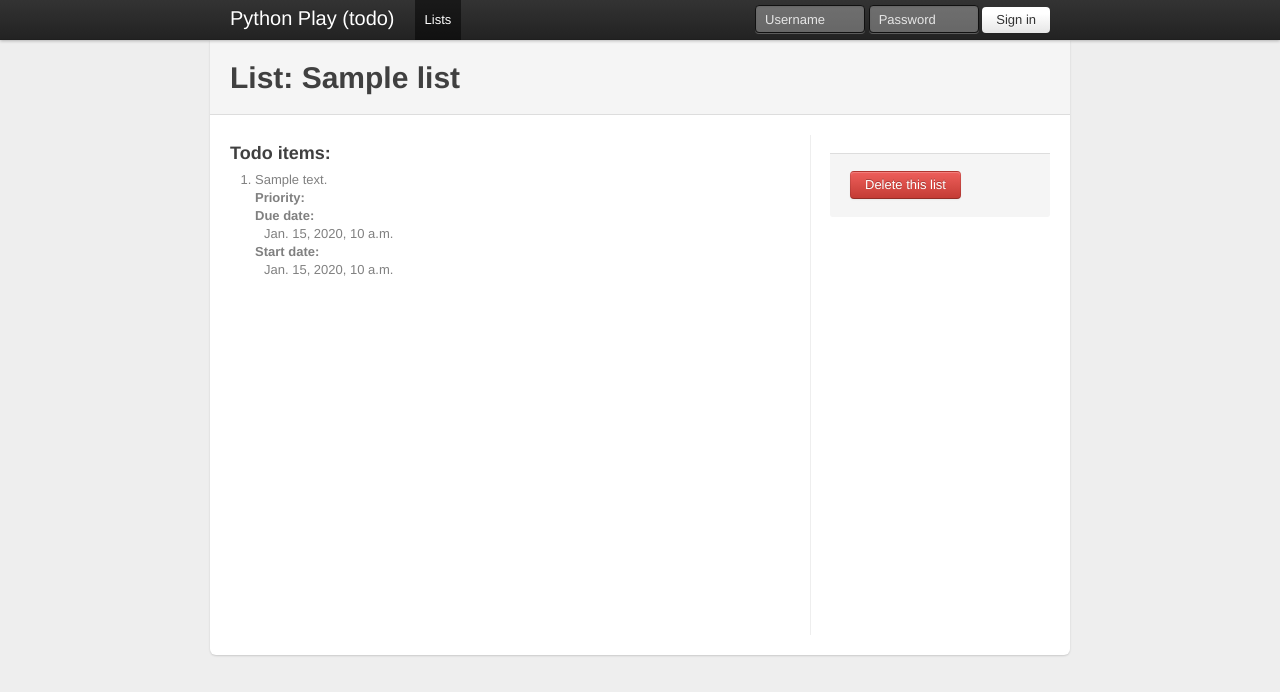
After one commit to mtoader/python-play, a Django app: template todo/templates/todo/list.html in a window 1280 px wide. The commit adds this page. Shown: the top 692 px of the page. Run offline with Django 3.2, Linux system fonts and the light colour scheme; the template is opened without the code that fills it: most values are stand-ins (such as "Sample title", 1, 10 or a date in 2020); some libraries are stand-ins or nearby versions.

Commit message:
Added list display and implemented list deletion

```diff
--- a/templates/layout/base.html
+++ b/templates/layout/base.html
@@ -69,9 +69,10 @@
     <script src="https://ajax.googleapis.com/ajax/libs/jquery/1.6.4/jquery.min.js"></script>
 {#    <script src="http://autobahn.tablesorter.com/jquery.tablesorter.min.js"></script>#}
     <script src="{{ STATIC_URL }}js/bootstrap-dropdown.js"></script>
+    <script src="{{ STATIC_URL }}js/bootstrap-tabs.js"></script>
 {#    <script src="{{ STATIC_URL }}js/bootstrap-twipsy.js"></script>#}
 {#    <script src="{{ STATIC_URL }}js/bootstrap-scrollspy.js"></script>#}
-    <script src="{{ STATIC_URL }}js/application.js"></script>
+{#    <script src="{{ STATIC_URL }}js/application.js"></script>#}
 
     <!-- Le fav and touch icons -->
     <link rel="shortcut icon" href="images/favicon.ico">
@@ -86,6 +87,11 @@
       <div class="fill">
         <div class="container">
           <a class="brand" href="/">Python Play (todo)</a>
+            <ul class="nav">
+                <li class="active">
+                    <a href="/lists">Lists</a>
+                </li>
+            </ul>
             {% include 'layout/user_box.html' %}
         </div>
       </div>
--- /dev/null
+++ b/todo/forms.py
@@ -0,0 +1,5 @@
+from django import forms
+from django.core.validators import RegexValidator
+
+class DeleteListForm(forms.Form):
+   id = forms.CharField(max_length=128, min_length=1, required=True, validators=[RegexValidator(r'^\d+$')])
--- a/todo/models.py
+++ b/todo/models.py
@@ -29,5 +29,6 @@ class Item(models.Model):
     def __unicode__(self):
         return self.text
 
+
     class Meta:
         order_with_respect_to = 'list'
--- /dev/null
+++ b/todo/templates/todo/list.html
@@ -0,0 +1,70 @@
+{% extends 'layout/base.html' %}
+
+{% block header %}
+    <h1>List: {{ list.name }}</h1>
+{% endblock %}
+
+{% block main_content %}
+    <style type="text/css">
+        .due-on {
+            /*font-size: */
+        }
+
+        .item .text.completed {
+            text-decoration: line-through;
+        }
+
+    </style>
+    <h3>Todo items:</h3>
+    <ol>
+    {% for item in items %}
+        <li class="item">
+            {% if item.completed %}
+            <div class="text completed">{{ item.text }}</div>
+            {% else %}
+            <div class="text ">{{ item.text }}</div>
+            {% endif %}
+
+            {% if item.priority or item.due_on or item.started_on %}
+                <dl>
+                    {% if item.priority %}
+                        <dt>Priority:</dt>
+                        <dd>
+                        {% if item.priority == 'A' %}
+                            <span class="label important">{{ item.priority }}</span>
+                        {% endif %}
+                        {% if item.priority == 'B' %}
+                            <span class="label warning">{{ item.priority }}</span>
+                        {% endif %}
+                        {% if item.priority == 'C' %}
+                            <span class="label notice">{{ item.priority }}</span>
+                        {% endif %}
+                        </dd>
+                    {% endif %}
+
+                    {% if item.due_on %}
+                        <dt>Due date:</dt>
+                        <dd><span class="small due-on">{{ item.due_on }}</span></dd>
+                    {% endif %}
+
+                    {% if item.started_on %}
+                        <dt>Start date:</dt>
+                        <dd><span class="small due-on">{{ item.started_on }}</span></dd>
+                    {% endif %}
+                </dl>
+            {% endif %}
+        </li>
+    {% endfor %}
+    <ol>
+
+{% endblock %}
+
+{% block secondary_content %}
+    <form method="post" class="form-stacked" action="/lists/delete">
+        <div class="actions">
+            <input type="hidden" value="{{ list.id }}" name="id"/>
+            {% csrf_token %}
+            <button type="submit" class="btn danger">Delete this list</button>
+        </div>
+    </form>
+{% endblock %}
--- a/todo/urls.py
+++ b/todo/urls.py
@@ -13,5 +13,8 @@ urlpatterns = patterns('',
     url(r'^accounts/login/?$', 'django.contrib.auth.views.login'),
     url(r'^accounts/logout/?$', 'django.contrib.auth.views.logout'),
     url(r'^lists/?$', 'todo.views.lists'),
+    url(r'^lists/new?$', 'todo.views.list_new'),
+    url(r'^lists/(?P<list_id>\d+)/?$', 'todo.views.list'),
+    url(r'^lists/delete', 'todo.views.list_delete'),
     url(r'^$', 'todo.views.lists'),
 )
```
Also changed, not shown: todo/templates/todo/lists.html (+11 -2 lines), todo/views.py (+55 -2 lines).
